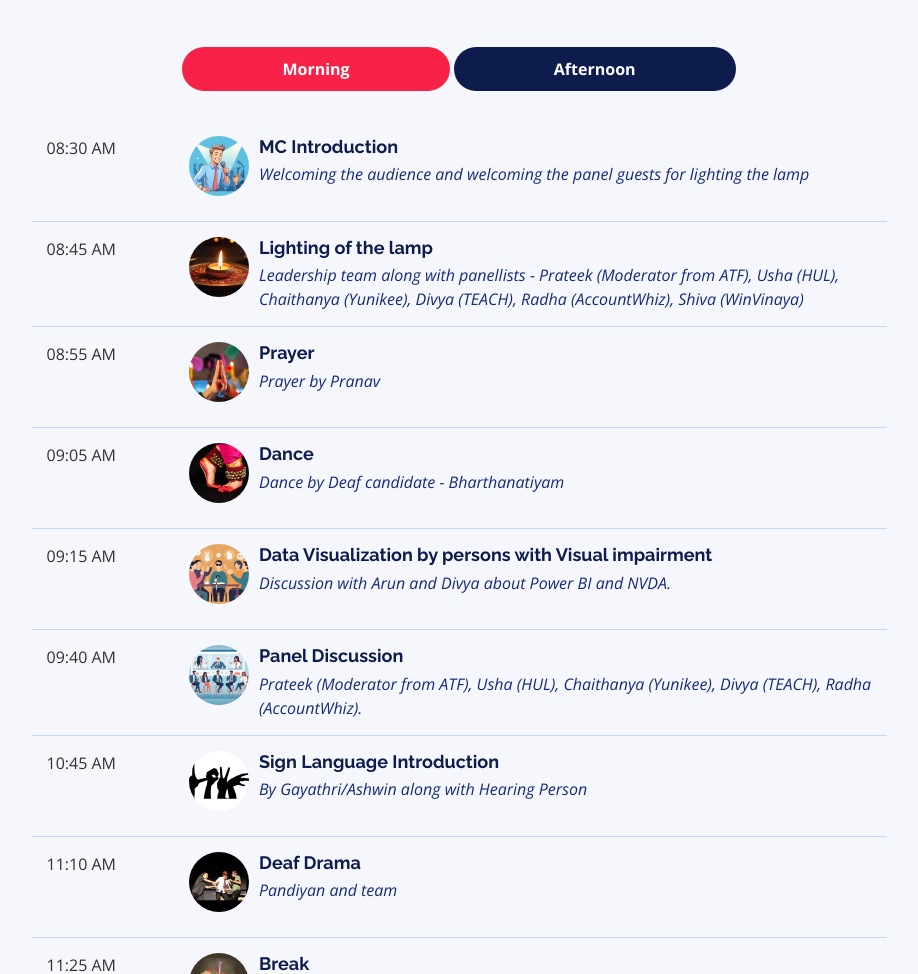
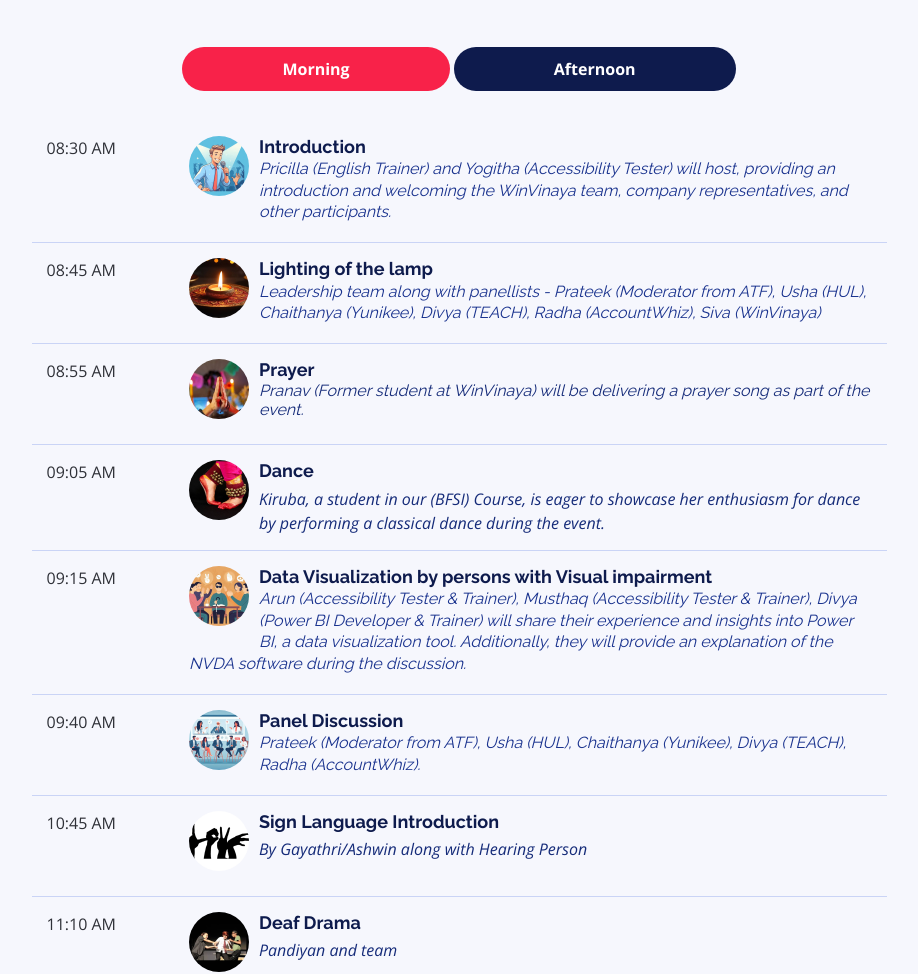
Before and after one commit to wvfmargadarshan/wvfmargadarshan.github.io, a plain HTML site: page index.html in a window 1280 px wide. Shown: the part 2180-3154 px from the top of the page, without its empty margins (181-1099 px from the left). Drawn offline with nearby package versions, Linux system fonts and the light colour scheme.

Commit message:
Add files via upload

```diff
--- a/index.html
+++ b/index.html
@@ -264,10 +264,10 @@
               <div class="col-md-2"><time>08:30 AM</time></div>
               <div class="col-md-10">
                 <div class="speaker">
-                  <img src="img\MC.jpg" alt="MC Introduction" title="Speaker">
+                  <img src="img\MC.jpg" alt="Introduction" title="Introduction">
                 </div>
-                <h4>MC Introduction <span> </span></h4>
-                <p>Welcoming the audience and welcoming the panel guests for lighting the lamp</p>
+                <h4>Introduction<p><span> Pricilla (English Trainer) and Yogitha (Accessibility Tester) will host, providing an introduction and welcoming the WinVinaya team, company representatives, and other participants.
+                </span></p></h4>
               </div>
             </div>
 
@@ -277,8 +277,9 @@
                 <div class="speaker">
                   <img src="img\Lamp.jpg" alt="Lighting of the Lamp" title="Lighting of the Lamp">
                 </div>
-                <h4>Lighting of the lamp <span></span></h4>
-                <p>Leadership team along with panellists - Prateek (Moderator from ATF), Usha (HUL), Chaithanya (Yunikee), Divya (TEACH), Radha (AccountWhiz), Shiva (WinVinaya)</p>
+                <h4>Lighting of the lamp
+                <p><span>Leadership team along with panellists - Prateek (Moderator from ATF), Usha (HUL), Chaithanya (Yunikee), Divya (TEACH), Radha (AccountWhiz), Siva (WinVinaya)
+                </span></p></h4>
               </div>
             </div>
 
@@ -288,8 +289,10 @@
                 <div class="speaker">
                   <img src="img\Prayer.jpg" alt="Prayer Posture Hands" title="Prayer">
                 </div>
-                <h4>Prayer<span> </span></h4>
-                <p>Prayer by Pranav</p>
+                <h4>Prayer<span>
+                <p>Pranav (Former student at WinVinaya) will be delivering a prayer song as part of the event.
+                </span>
+                </p></h4>
               </div>
             </div>
 
@@ -297,10 +300,10 @@
               <div class="col-md-2"><time>09:05 AM</time></div>
               <div class="col-md-10">
                 <div class="speaker">
-                  <img src="img\dance.jpg" alt="Bharthanatiyam" title="Bharathanatiyam">
+                  <img src="img\dance.jpg" alt="Classical Dance" title="Classical Dance">
                 </div>
                 <h4>Dance<span></span></h4>
-                <p>Dance by Deaf candidate - Bharthanatiyam</p>
+                <p>Kiruba, a student in our (BFSI) Course, is eager to showcase her enthusiasm for dance by performing a classical dance during the event.</p>
               </div>
             </div>
 
@@ -310,8 +313,9 @@
                 <div class="speaker">
                   <img src="img\VI-Showcase.jpg" alt="Discussion with VI" title="Discussion with VI">
                 </div>
-                <h4>Data Visualization by persons with Visual impairment<span> </span></h4>
-                <p>Discussion with Arun and Divya about Power BI and NVDA.</p>
+                <h4>Data Visualization by persons with Visual impairment
+                <p><span>Arun (Accessibility Tester & Trainer), Musthaq (Accessibility Tester & Trainer), Divya (Power BI Developer & Trainer) will share their experience and insights into Power BI, a data visualization tool. Additionally, they will provide an explanation of the NVDA software during the discussion.
+                </span></p></h4>
               </div>
             </div>
 
@@ -321,9 +325,12 @@
                 <div class="speaker">
                   <img src="img\panel discussion.jpg" alt="Panel Discussion" title="Panel Discussion">
                 </div>
-                <h4>Panel Discussion <span> </span></h4>
-                <p>Prateek (Moderator from ATF), Usha (HUL), Chaithanya (Yunikee), Divya (TEACH), Radha (AccountWhiz).</p>
-              </div>
+                <h4>Panel Discussion
+                <p><span> Prateek (Moderator from ATF), Usha (HUL), Chaithanya (Yunikee), Divya (TEACH), Radha (AccountWhiz).
+                </span>
+                </p>
+              </h4>
+            </div>
             </div>
 
             <div class="row schedule-item">
```
